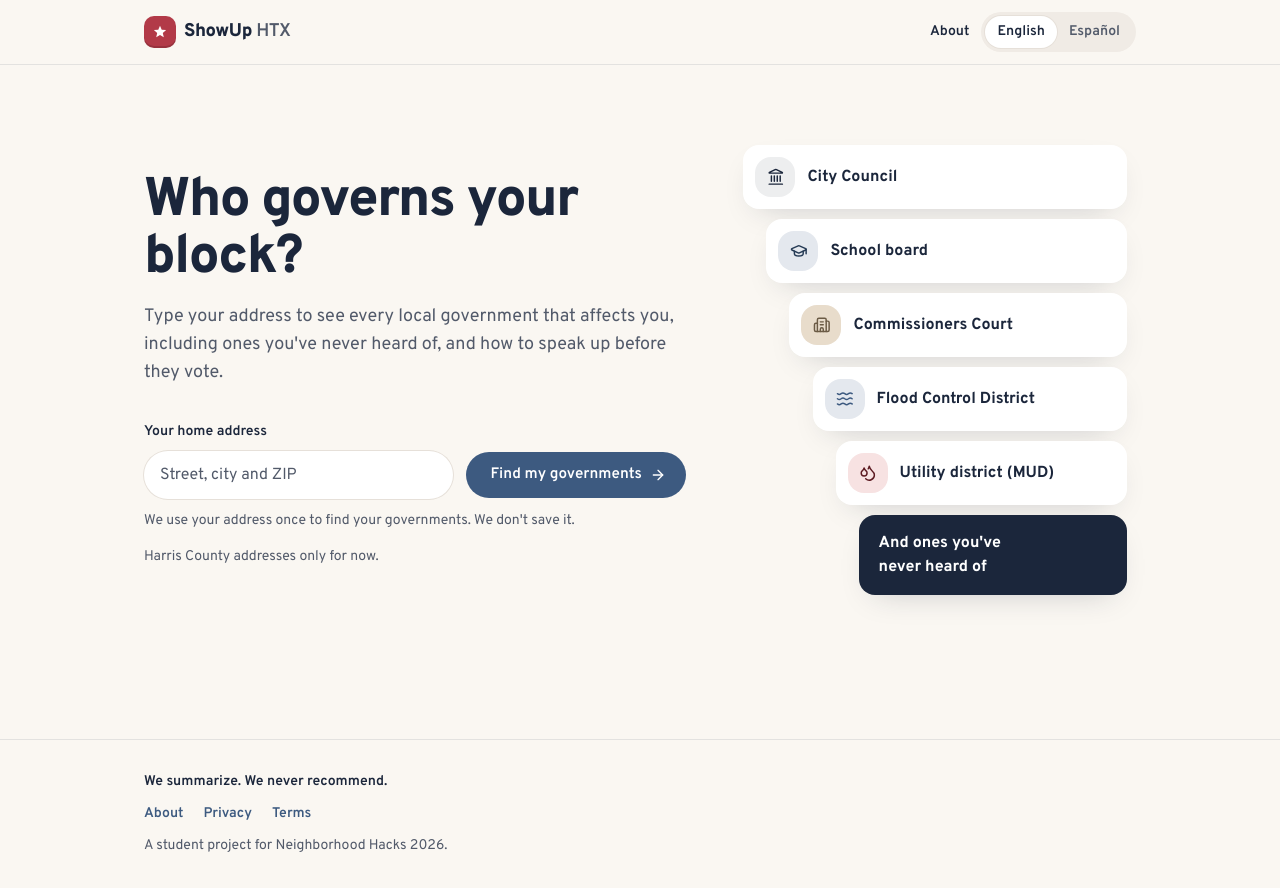
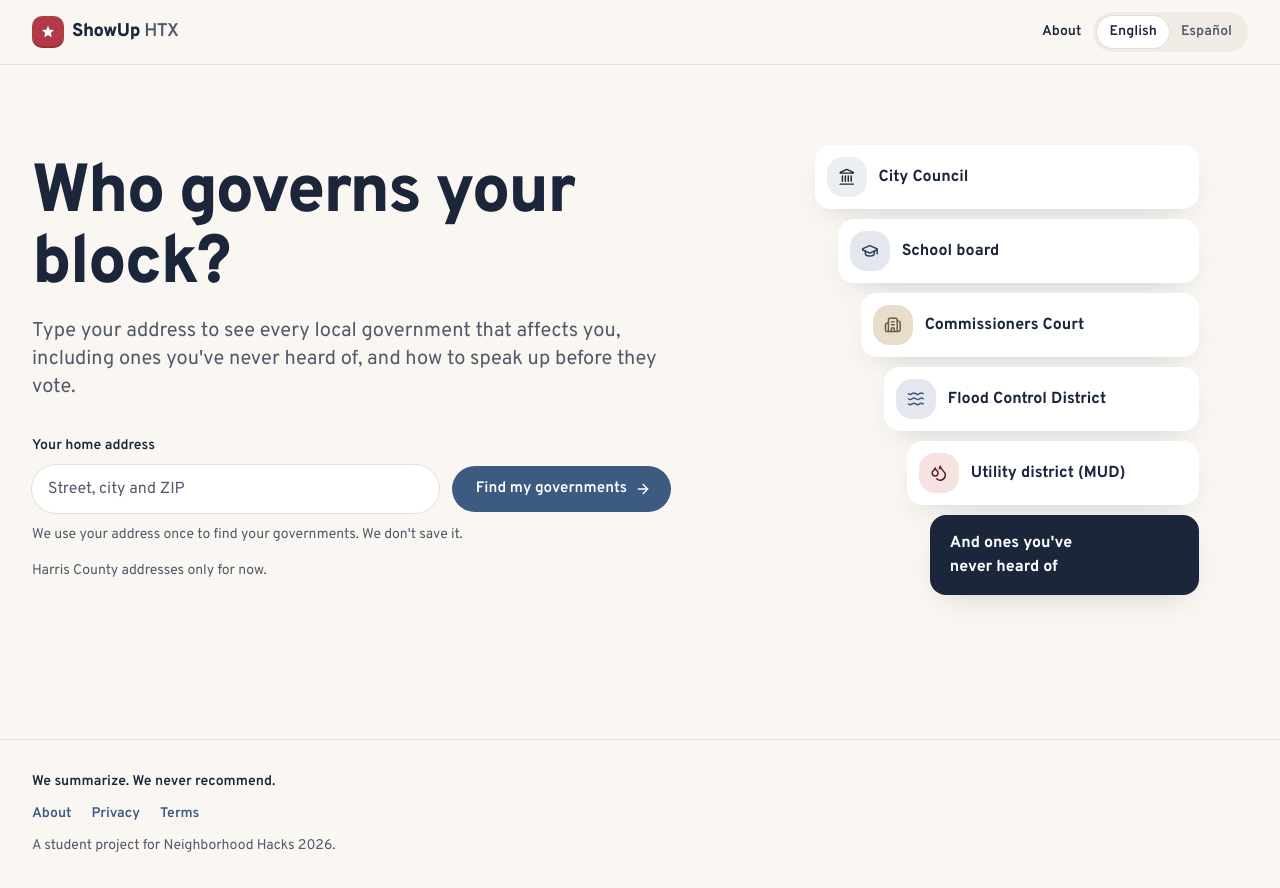
Before and after one commit to PlaidMod/NeighborhoodHacks, a Next.js app: page / in a window 1280 px wide. Built offline with nearby package versions, Linux system fonts and the light colour scheme; no server answers; a web font is replaced by a local one.

Commit message:
Widen the page layout on large screens

```diff
--- a/app/(public)/alerts/page.tsx
+++ b/app/(public)/alerts/page.tsx
@@ -52,7 +52,7 @@ export default async function AlertsPage({ searchParams }: { searchParams: Promi
   ]
 
   return (
-    <main id="main" className="mx-auto max-w-5xl px-4 pt-6 pb-16">
+    <main id="main" className="mx-auto max-w-7xl px-4 md:px-8 pt-6 pb-16">
       <NewsNav active="alerts" token={token} />
       <div className="mt-8 grid gap-10 lg:grid-cols-[minmax(0,1fr)_360px]">
         <div className="min-w-0 space-y-10">
--- a/app/(public)/page.tsx
+++ b/app/(public)/page.tsx
@@ -5,14 +5,14 @@ import { GovernmentStack } from '@/components/home/GovernmentStack'
 export default async function Home() {
   const t = await getTranslations('Home')
   return (
-    <main id="main" className="mx-auto max-w-5xl px-4 py-12 md:py-20">
-      <div className="grid items-center gap-12 lg:grid-cols-[1.15fr_0.85fr]">
+    <main id="main" className="mx-auto max-w-7xl px-4 md:px-8 py-12 md:py-20">
+      <div className="grid items-center gap-12 lg:grid-cols-[1.15fr_0.85fr] xl:gap-20">
         <div>
-          <h1 className="text-[2.6rem] leading-[1.05] font-extrabold tracking-[-0.03em] text-ink md:text-[3.4rem]">
+          <h1 className="text-[2.6rem] leading-[1.05] font-extrabold tracking-[-0.03em] text-ink md:text-[3.4rem] xl:text-[4.25rem]">
             {t('title')}
           </h1>
-          <p className="mt-4 max-w-[34rem] text-lg text-muted-foreground">{t('lede')}</p>
-          <AddressForm className="mt-8 max-w-[34rem]" />
+          <p className="mt-4 max-w-[34rem] text-lg text-muted-foreground xl:max-w-[40rem] xl:text-xl">{t('lede')}</p>
+          <AddressForm className="mt-8 max-w-[34rem] xl:max-w-[40rem]" />
           <p className="mt-4 text-sm text-muted-foreground">{t('coverage')}</p>
         </div>
         <GovernmentStack />
--- a/app/(public)/weekly/page.tsx
+++ b/app/(public)/weekly/page.tsx
@@ -41,7 +41,7 @@ export default async function WeeklyPage({ searchParams }: { searchParams: Promi
   const resolved = await resolveBodies(token)
   if (!resolved.bodies) {
     return (
-      <main id="main" className="mx-auto max-w-5xl px-4">
+      <main id="main" className="mx-auto max-w-7xl px-4 md:px-8">
         <NeedAddress reason={resolved.reason} />
       </main>
     )
@@ -70,7 +70,7 @@ export default async function WeeklyPage({ searchParams }: { searchParams: Promi
   const nothing = !edition.lead && edition.decided.length === 0
 
   return (
-    <main id="main" className="mx-auto max-w-5xl px-4 pt-6 pb-16 font-news text-ink">
+    <main id="main" className="mx-auto max-w-7xl px-4 md:px-8 pt-6 pb-16 font-news text-ink">
       <NewsNav active="weekly" token={token} />
       {resolved.mode === 'sample' && <SampleNotice className="mt-4" />}
 
--- a/components/shell/SiteFooter.tsx
+++ b/components/shell/SiteFooter.tsx
@@ -10,7 +10,7 @@ export async function SiteFooter() {
   ]
   return (
     <footer className="mt-16 border-t border-line">
-      <div className="mx-auto max-w-5xl px-4 py-8 text-sm">
+      <div className="mx-auto max-w-7xl px-4 md:px-8 py-8 text-sm">
         <p className="font-semibold text-ink">{t('neutral')}</p>
         <nav aria-label={t('footerNavLabel')} className="mt-3">
           <ul className="flex flex-wrap gap-x-5 gap-y-2">
--- a/components/shell/SiteHeader.tsx
+++ b/components/shell/SiteHeader.tsx
@@ -7,7 +7,7 @@ export async function SiteHeader() {
   const t = await getTranslations('Shell')
   return (
     <header className="border-b border-line bg-surface">
-      <div className="mx-auto flex max-w-5xl flex-wrap items-center justify-between gap-x-4 gap-y-2 px-4 py-3">
+      <div className="mx-auto flex max-w-7xl flex-wrap items-center justify-between gap-x-4 gap-y-2 px-4 py-3 md:px-8">
         <Logo />
         <nav aria-label={t('navLabel')} className="flex items-center gap-3">
           <Link href="/about" className="text-sm font-semibold text-ink underline-offset-4 hover:underline">
```
Also changed, not shown: 1 other file (tests, documents, lock files or other folders).
